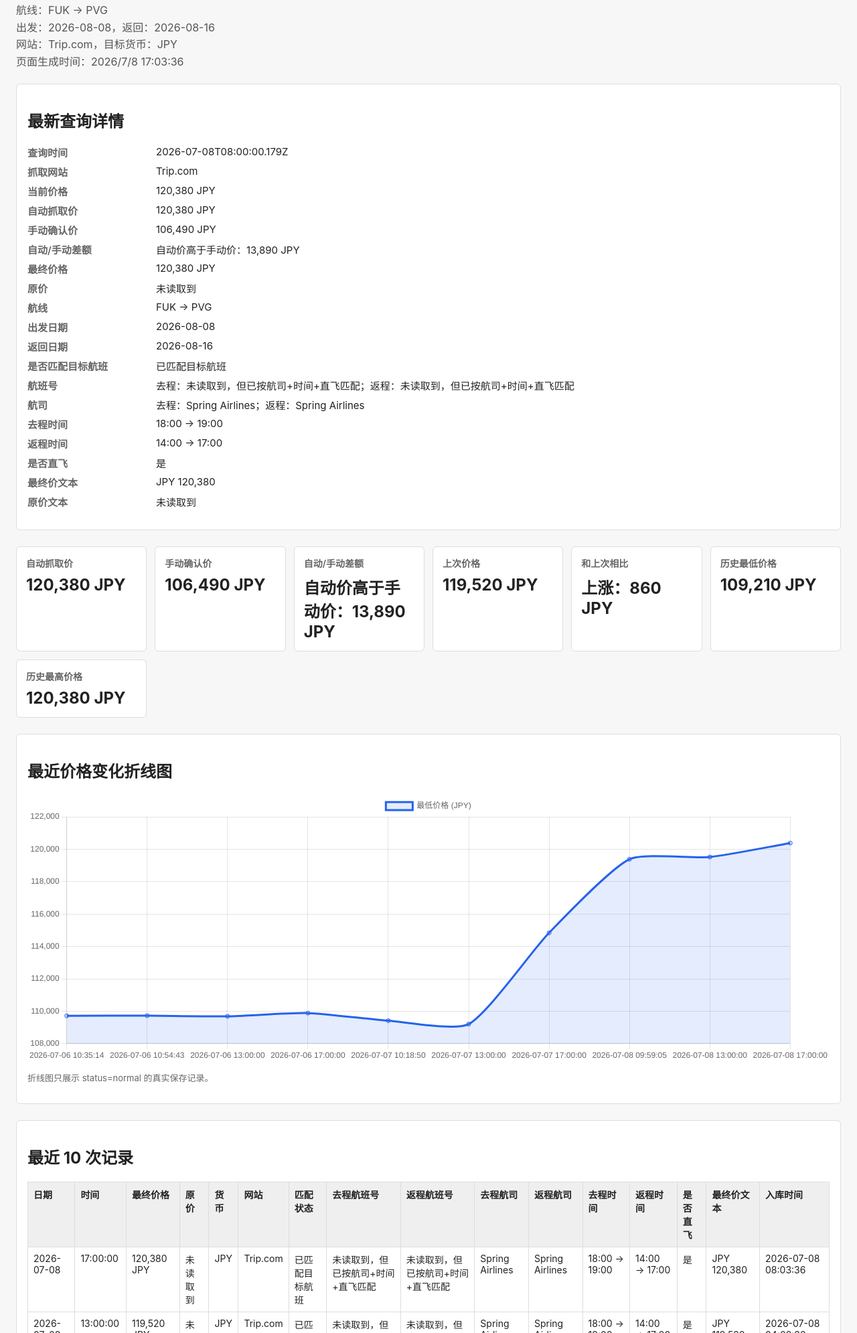
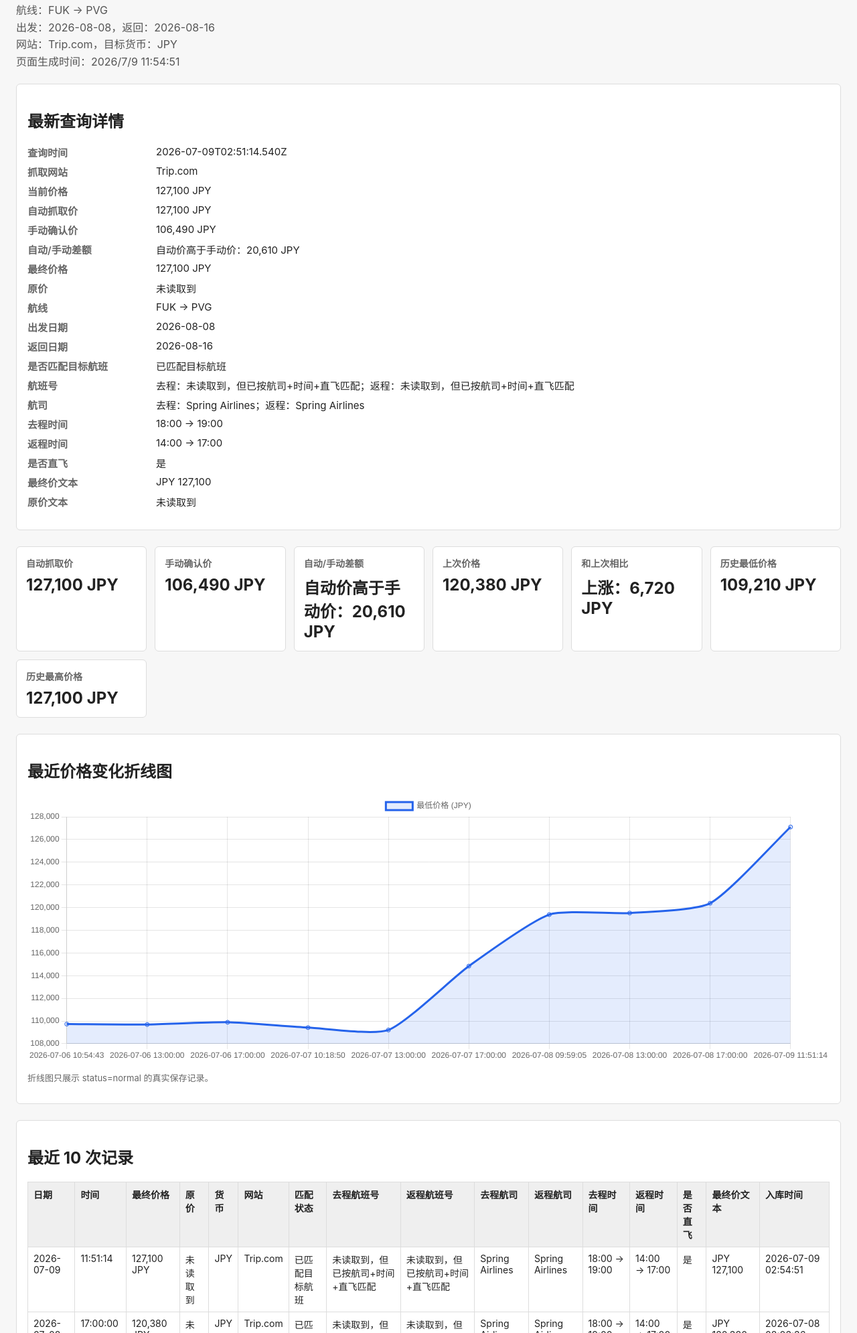
Before and after one commit to wenyue233/flight-price-monitor, a website: page index.html in a window 1280 px wide. Shown: the part 69-2060 px from the top of the page at 67% size. Drawn offline with nearby package versions, Linux system fonts and the light colour scheme.

Commit message:
update flight price dashboard

```diff
--- a/index.html
+++ b/index.html
@@ -107,26 +107,26 @@
     航线：FUK → PVG<br>
     出发：2026-08-08，返回：2026-08-16<br>
     网站：Trip.com，目标货币：JPY<br>
-    页面生成时间：2026/7/8 17:03:36
+    页面生成时间：2026/7/9 11:54:51
   </div>
 
   <section class="details">
     <h2>最新查询详情</h2>
     <dl class="detailsGrid">
       <dt>查询时间</dt>
-      <dd>2026-07-08T08:00:00.179Z</dd>
+      <dd>2026-07-09T02:51:14.540Z</dd>
       <dt>抓取网站</dt>
       <dd>Trip.com</dd>
       <dt>当前价格</dt>
-      <dd>120,380 JPY</dd>
+      <dd>127,100 JPY</dd>
       <dt>自动抓取价</dt>
-      <dd>120,380 JPY</dd>
+      <dd>127,100 JPY</dd>
       <dt>手动确认价</dt>
       <dd>106,490 JPY</dd>
       <dt>自动/手动差额</dt>
-      <dd>自动价高于手动价：13,890 JPY</dd>
+      <dd>自动价高于手动价：20,610 JPY</dd>
       <dt>最终价格</dt>
-      <dd>120,380 JPY</dd>
+      <dd>127,100 JPY</dd>
       <dt>原价</dt>
       <dd>未读取到</dd>
       <dt>航线</dt>
@@ -148,7 +148,7 @@
       <dt>是否直飞</dt>
       <dd>是</dd>
       <dt>最终价文本</dt>
-      <dd>JPY 120,380</dd>
+      <dd>JPY 127,100</dd>
       <dt>原价文本</dt>
       <dd>未读取到</dd>
     </dl>
@@ -157,7 +157,7 @@
   <section class="cards">
     <div class="card">
       <h2>自动抓取价</h2>
-      <div class="value">120,380 JPY</div>
+      <div class="value">127,100 JPY</div>
     </div>
     <div class="card">
       <h2>手动确认价</h2>
@@ -165,15 +165,15 @@
     </div>
     <div class="card">
       <h2>自动/手动差额</h2>
-      <div class="value">自动价高于手动价：13,890 JPY</div>
+      <div class="value">自动价高于手动价：20,610 JPY</div>
     </div>
     <div class="card">
       <h2>上次价格</h2>
-      <div class="value">119,520 JPY</div>
+      <div class="value">120,380 JPY</div>
     </div>
     <div class="card">
       <h2>和上次相比</h2>
-      <div class="value">上涨：860 JPY</div>
+      <div class="value">上涨：6,720 JPY</div>
     </div>
     <div class="card">
       <h2>历史最低价格</h2>
@@ -181,7 +181,7 @@
     </div>
     <div class="card">
       <h2>历史最高价格</h2>
-      <div class="value">120,380 JPY</div>
+      <div class="value">127,100 JPY</div>
     </div>
   </section>
 
@@ -215,6 +215,25 @@
         </tr>
       </thead>
       <tbody>
+
+      <tr>
+        <td>2026-07-09</td>
+        <td>11:51:14</td>
+        <td>127,100 JPY</td>
+        <td>未读取到</td>
+        <td>JPY</td>
+        <td>Trip.com</td>
+        <td>已匹配目标航班</td>
+        <td>未读取到，但已按航司+时间+直飞匹配</td>
+        <td>未读取到，但已按航司+时间+直飞匹配</td>
+        <td>Spring Airlines</td>
+        <td>Spring Airlines</td>
+        <td>18:00 → 19:00</td>
+        <td>14:00 → 17:00</td>
+        <td>是</td>
+        <td>JPY 127,100</td>
+        <td>2026-07-09 02:54:51</td>
+      </tr>
 
       <tr>
         <td>2026-07-08</td>
@@ -387,25 +406,6 @@
         <td>2026-07-06 01:58:20</td>
       </tr>
 
-      <tr>
-        <td>2026-07-06</td>
-        <td>10:35:14</td>
-        <td>109,720 JPY</td>
-        <td>未读取到</td>
-        <td>JPY</td>
-        <td>Trip.com</td>
-        <td>已匹配目标航班</td>
-        <td>未读取到，但已按航司+时间+直飞匹配</td>
-        <td>未读取到，但已按航司+时间+直飞匹配</td>
-        <td>Spring Airlines</td>
-        <td>Spring Airlines</td>
-        <td>18:00 → 19:00</td>
-        <td>14:00 → 17:00</td>
-        <td>是</td>
-        <td>JPY 109,720</td>
-        <td>2026-07-06 01:38:50</td>
-      </tr>
-
       </tbody>
     </table>
   </section>
@@ -429,8 +429,8 @@
 
   <script src="https://cdn.jsdelivr.net/npm/chart.js"></script>
   <script>
-    const chartLabels = ["2026-07-06 10:35:14","2026-07-06 10:54:43","2026-07-06 13:00:00","2026-07-06 17:00:00","2026-07-07 10:18:50","2026-07-07 13:00:00","2026-07-07 17:00:00","2026-07-08 09:59:05","2026-07-08 13:00:00","2026-07-08 17:00:00"];
-    const chartPrices = [109720,109730,109690,109890,109420,109210,114840,119380,119520,120380];
+    const chartLabels = ["2026-07-06 10:54:43","2026-07-06 13:00:00","2026-07-06 17:00:00","2026-07-07 10:18:50","2026-07-07 13:00:00","2026-07-07 17:00:00","2026-07-08 09:59:05","2026-07-08 13:00:00","2026-07-08 17:00:00","2026-07-09 11:51:14"];
+    const chartPrices = [109730,109690,109890,109420,109210,114840,119380,119520,120380,127100];
     const chartCurrency = "JPY";
 
     new Chart(document.getElementById('priceChart'), {
```
Also changed, not shown: dashboard.html (+33 -33 lines).
